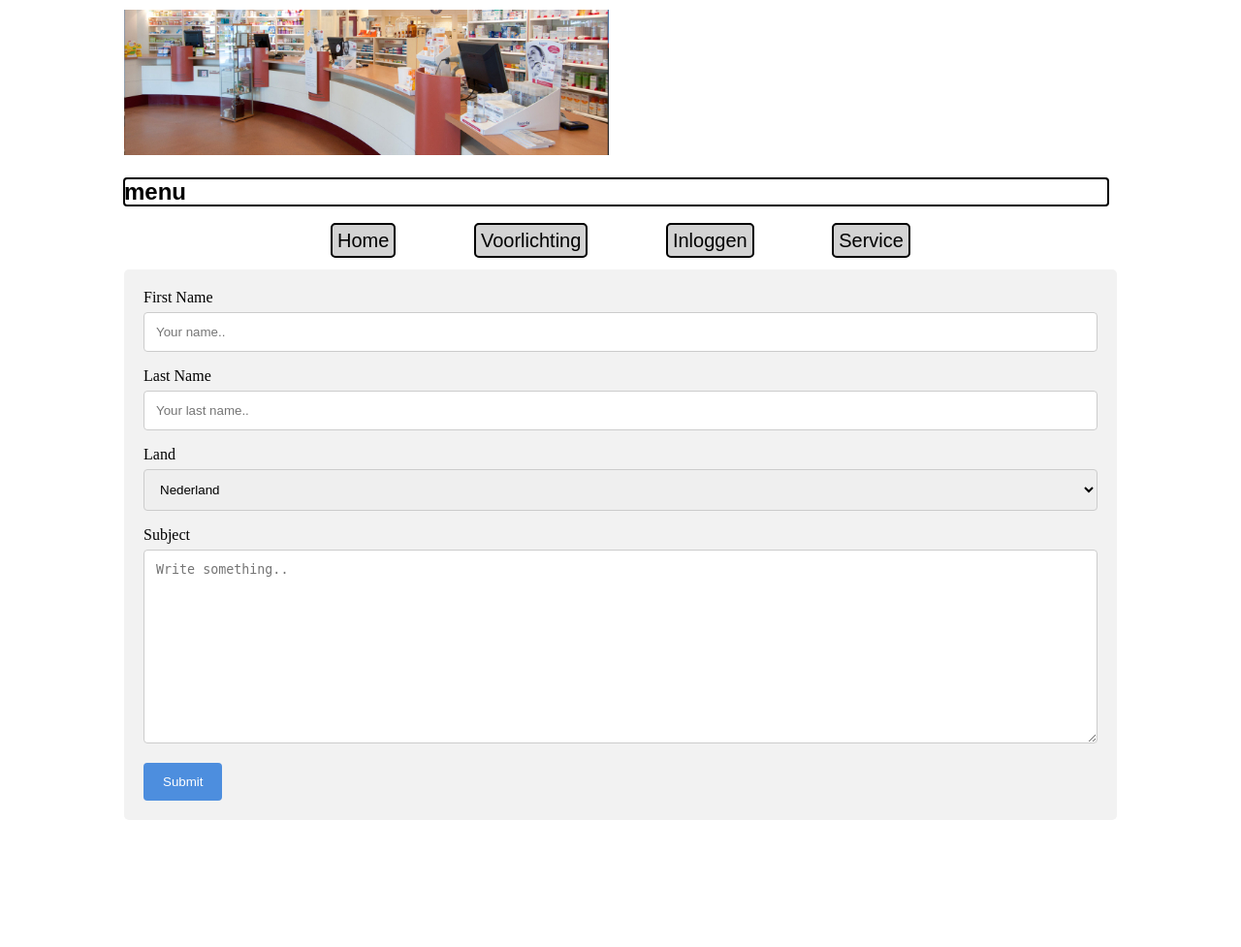
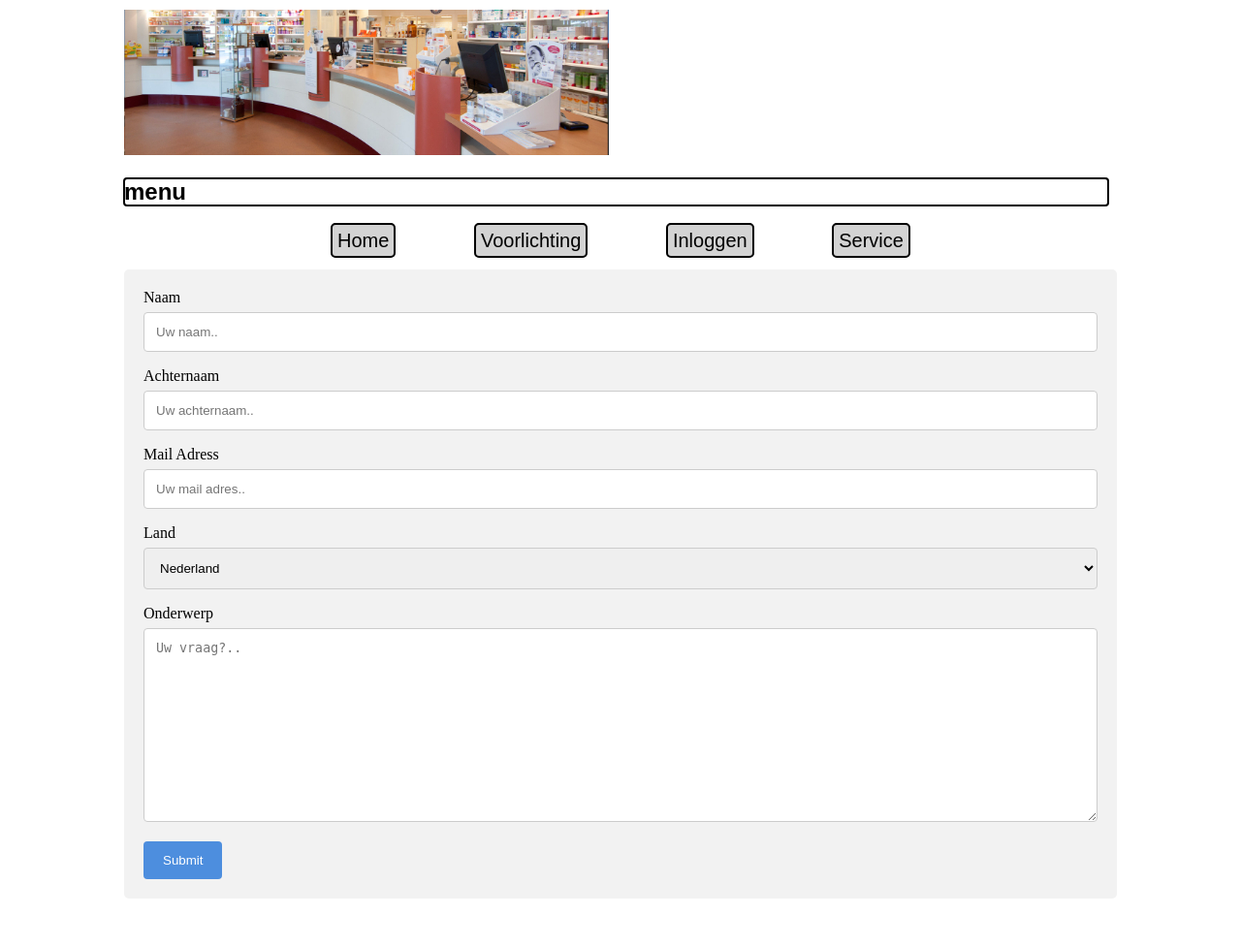
Before and after one commit to Daan7777/apotheeker-website, a PHP site: page /inschrijven.php in a window 1280 px wide. Shown: the whole page at 97% size. Before the commit the page ends 846 px from the top, so only its background shows below. Run offline with PHP 8.4, Linux system fonts and the light colour scheme.

Commit message:
formulier nederlands

```diff
--- a/connect.php
+++ b/connect.php
@@ -14,7 +14,7 @@
        else
        {}
     // Hier komt de code om de data uit de formulier naar de database te sturen
-    $sql = "INSERT INTO `user` (`id`, `firstname`, `lastname`, `country`, `subject`) VALUES (NULL, '$Firstname', '$Lastname', '$Country', '$Subject') ";
+    $sql = "INSERT INTO `user` (`id`, `firstname`, `lastname`, `mail`, `country`, `subject`) VALUES (NULL, '$Firstname', '$Lastname', '$mail', '$Country', '$Subject') ";
     $result = $conn->query($sql);{
 
         header('location:inschrijven.php?Hetisgelukt');
--- a/inschrijven.php
+++ b/inschrijven.php
@@ -19,19 +19,22 @@
 <div class="container">
   <form action="connect.php" method="post">
 
-    <label for="fname">First Name</label>
-    <input type="text" id="fname" name="firstname" placeholder="Your name..">
+    <label for="fname">Naam</label>
+    <input type="text" id="fname" name="firstname" placeholder="Uw naam..">
 
-    <label for="lname">Last Name</label>
-    <input type="text" id="lname" name="lastname" placeholder="Your last name..">
+    <label for="lname">Achternaam</label>
+    <input type="text" id="lname" name="lastname" placeholder="Uw achternaam..">
+
+    <label for="mail">Mail Adress</label>
+    <input type="text" id="mail" name="mail" placeholder="Uw mail adres..">
 
     <label for="country">Land</label>
     <select id="country" name="country">
       <option value="nederland">Nederland</option>
     </select>
 
-    <label for="subject">Subject</label>
-    <textarea id="subject" name="subject" placeholder="Write something.." style="height:200px"></textarea>
+    <label for="subject">Onderwerp</label>
+    <textarea id="subject" name="subject" placeholder="Uw vraag?.." style="height:200px"></textarea>
 
     <input type="submit" value="Submit">
 
```
